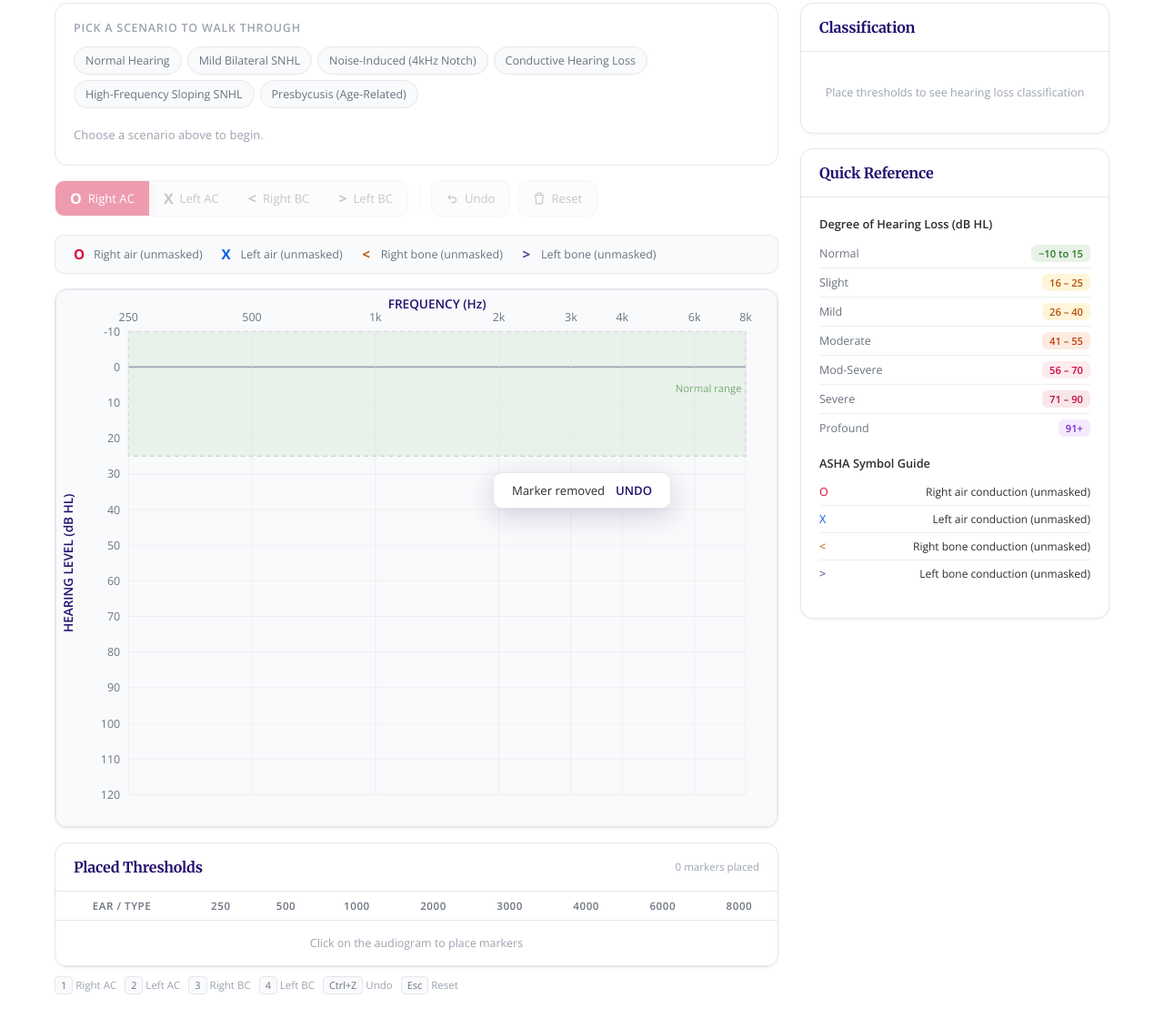
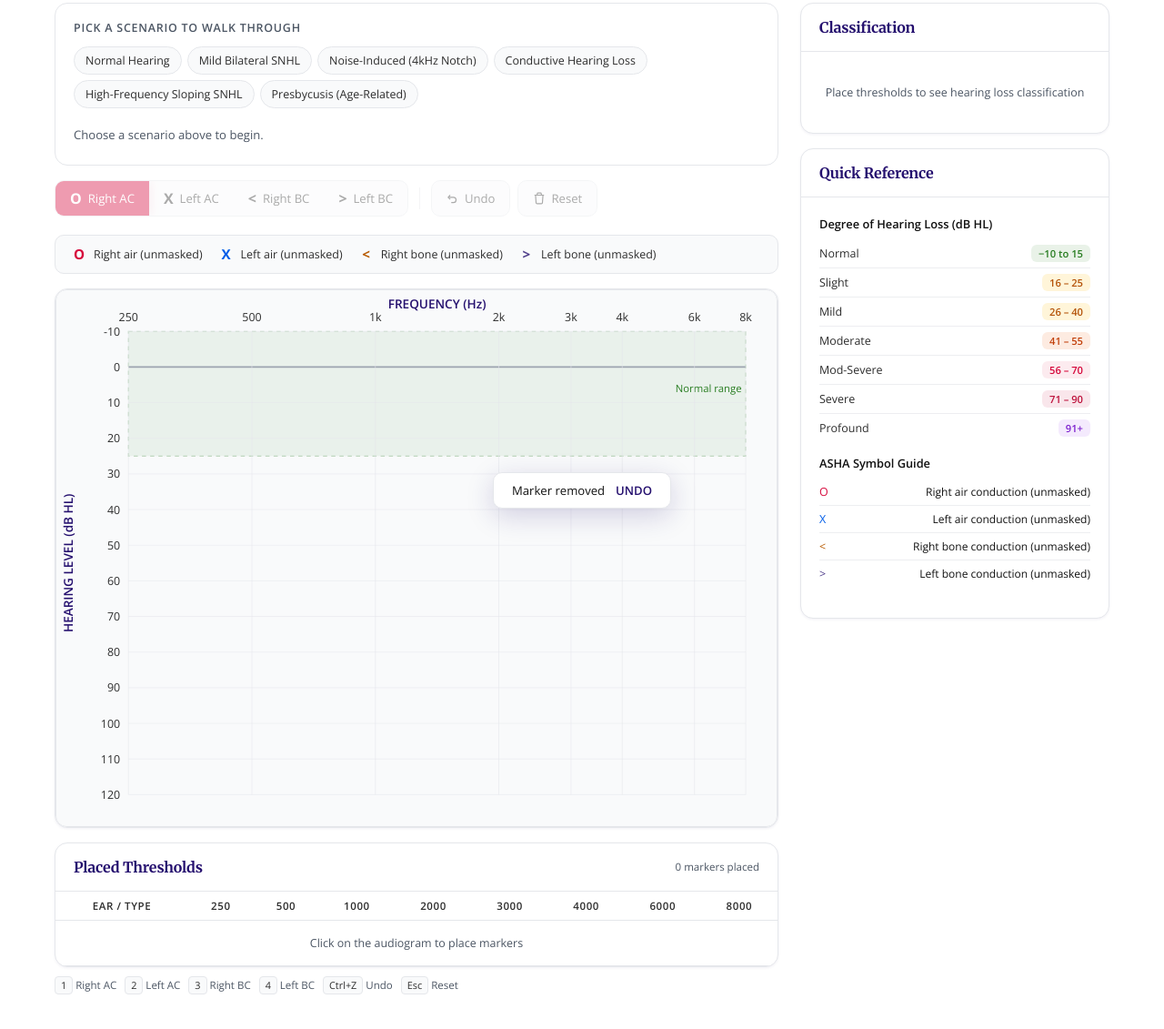
Before and after one commit to craigharmankaplan/realhearing, a plain HTML site: page index.html in a window 1280 px wide. Shown: the part 297-1428 px from the top of the page at 91% size. Drawn offline with nearby package versions, Linux system fonts and the light colour scheme.

Commit message:
Update index.html

```diff
--- a/index.html
+++ b/index.html
@@ -26,9 +26,9 @@
     --bg-grid: #F9FAFB;
     --border: #E5E7EB;
     --border-light: #A79FC5;
-    --text-primary: #2D2D2D;
-    --text-secondary: #6B7280;
-    --text-muted: #9CA3AF;
+    --text-primary: #111111;
+    --text-secondary: #2D2D2D;
+    --text-muted: #4B5563;
 
     /* Accent → Kaplan Purple */
     --accent: #240F6E;
@@ -1018,7 +1018,7 @@ function drawGrid() {
   normalLabel.setAttribute('x', GRID.right - 4);
   normalLabel.setAttribute('y', dbToY(7));
   normalLabel.setAttribute('text-anchor', 'end');
-  normalLabel.setAttribute('fill', 'rgba(40,125,33,0.6)');
+  normalLabel.setAttribute('fill', '#287D21');
   normalLabel.setAttribute('font-size', '10');
   normalLabel.setAttribute('font-family', 'Open Sans, Arial, sans-serif');
   normalLabel.textContent = 'Normal range';
@@ -1041,7 +1041,7 @@ function drawGrid() {
     text.setAttribute('x', GRID.left - 8);
     text.setAttribute('y', y + 4);
     text.setAttribute('text-anchor', 'end');
-    text.setAttribute('fill', '#6B7280');
+    text.setAttribute('fill', '#2D2D2D');
     text.setAttribute('font-size', '11');
     text.setAttribute('font-family', 'Open Sans, Arial, sans-serif');
     text.textContent = db;
@@ -1065,7 +1065,7 @@ function drawGrid() {
     text.setAttribute('x', x);
     text.setAttribute('y', GRID.top - 10);
     text.setAttribute('text-anchor', 'middle');
-    text.setAttribute('fill', '#6B7280');
+    text.setAttribute('fill', '#2D2D2D');
     text.setAttribute('font-size', '11');
     text.setAttribute('font-family', 'Open Sans, Arial, sans-serif');
     text.textContent = freq >= 1000 ? (freq / 1000) + 'k' : freq;
```
